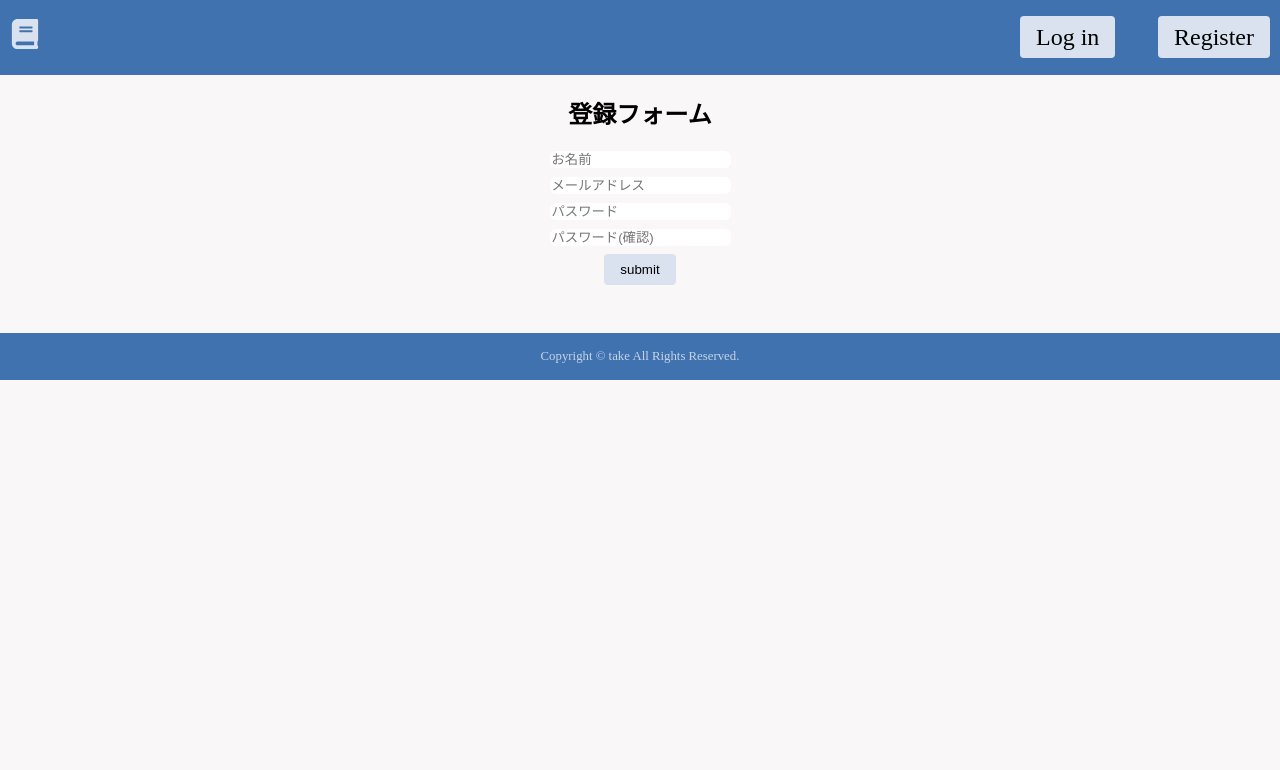
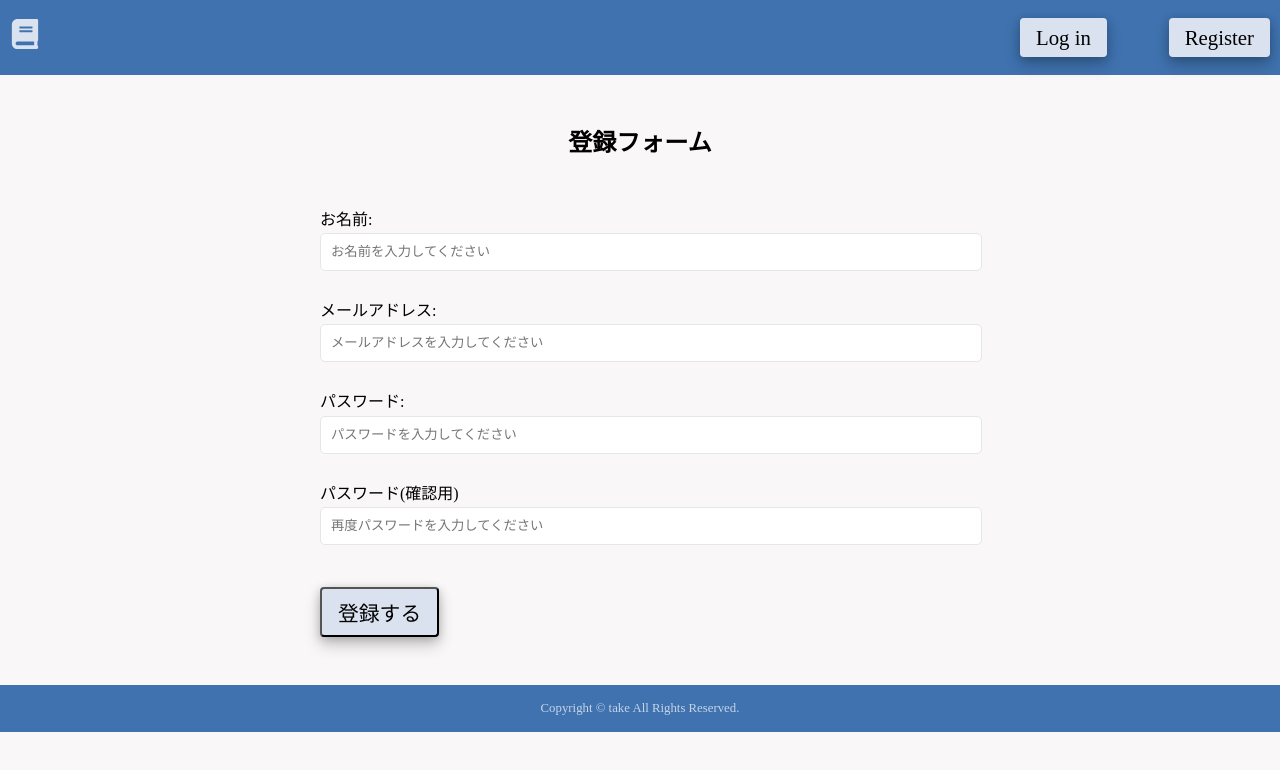
Before and after one commit to ttakeyaya/mern-project, a React (Create React App) app in the folder frontend/: page /register in a window 1280 px wide. Shown: the top 770 px of the page. Built offline with nearby package versions, Linux system fonts and the light colour scheme.

Commit message:
[frontend]フォームのスタイル微調整（boxshadow等の追加）

```diff
--- a/frontend/src/App.css
+++ b/frontend/src/App.css
@@ -40,15 +40,14 @@ body {
   color: rgb(219, 226, 239);
 }
 .btn {
-  border: none;
   background-color: #dbe2ef;
   padding: 0.5rem 1rem;
   border-radius: 4px;
   cursor: pointer;
+  font-size: 1.3rem;
+  box-shadow: 0 8px 16px 0 rgba(0, 0, 0, 0.2), 0 2px 10px 0 rgba(0, 0, 0, 0.19);
 }
-.btn:hover {
-  box-shadow: 0 0 6px 2px #ffba3b;
-}
+
 .btn:focus {
   box-shadow: none;
 }
@@ -132,22 +131,45 @@ body {
 }
 
 .form-container {
-  text-align: center;
-  margin-bottom: 3rem;
+  margin: 3rem 0;
 }
 
 .form-title {
   font-size: 1.5rem;
+  margin-bottom: 3rem;
+  text-align: center;
 }
+
 .form-group {
-  margin-top: 0.5rem;
+  max-width: 50%;
+  margin: 1rem auto;
 }
-.form-control {
-  border: none;
-  border-radius: 0.4rem;
+.form-group:last-child {
+  margin-top: 2rem;
 }
-.form-control:focus {
-  background-color: yellow;
+
+.form-group label {
+  display: block;
+  width: 40%;
+  text-align: left;
+  margin-bottom: 0.2rem;
+}
+.form-group input,
+.form-group textarea,
+.form-group select {
+  width: 100%;
+  padding: 10px;
+  border: 1px solid #e6e6e6;
+  border-radius: 5px;
+  margin-bottom: 10px;
+  font-family: inherit;
+  appearance: none;
+  -webkit-appearance: none;
+  -moz-appearance: none;
+}
+.form-group input:focus {
+  outline: 0;
+  box-shadow: 0 0 0 2px rgb(33, 150, 243, 0.4) inset;
 }
 
 .footer {
--- a/frontend/src/pages/Login.jsx
+++ b/frontend/src/pages/Login.jsx
@@ -18,13 +18,8 @@ function Login() {
 
   return (
     <>
-      <section className="heading">
-        <h1>
-          Login
-          <p>Please log in to get support</p>
-        </h1>
-      </section>
-      <section className="form">
+      <section className="form-container">
+        <h1>ログイン</h1>
         <form onSubmit={onSubmit}>
           <div className="form-group">
             <input
@@ -34,7 +29,7 @@ function Login() {
               value={email}
               name="email"
               onChange={onChange}
-              placeholder="enter your email"
+              placeholder="メールアドレス"
               required
             />
           </div>
@@ -46,12 +41,12 @@ function Login() {
               value={password}
               name="password"
               onChange={onChange}
-              placeholder="enter your password"
+              placeholder="パスワード"
               required
             />
           </div>
           <div className="form-group">
-            <button className="btn btn-block">submit</button>
+            <button className="btn btn-block">ログインする</button>
           </div>
         </form>
       </section>
--- a/frontend/src/pages/Register.jsx
+++ b/frontend/src/pages/Register.jsx
@@ -58,8 +58,9 @@ function Register() {
     <>
       <section className="form-container">
         <h1 className="form-title">登録フォーム</h1>
-        <form onSubmit={onSubmit}>
+        <form onSubmit={onSubmit} className="form">
           <div className="form-group">
+            <label htmlFor="お名前">お名前:</label>
             <input
               type="text"
               className="form-control"
@@ -67,11 +68,12 @@ function Register() {
               value={name}
               name="name"
               onChange={onChange}
-              placeholder="お名前"
+              placeholder="お名前を入力してください"
               required
             />
           </div>
           <div className="form-group">
+            <label htmlFor="email">メールアドレス:</label>
             <input
               type="email"
               className="form-control"
@@ -79,11 +81,12 @@ function Register() {
               value={email}
               name="email"
               onChange={onChange}
-              placeholder="メールアドレス"
+              placeholder="メールアドレスを入力してください"
               required
             />
           </div>
           <div className="form-group">
+            <label htmlFor="password">パスワード:</label>
             <input
               type="password"
               className="form-control"
@@ -91,11 +94,12 @@ function Register() {
               value={password}
               name="password"
               onChange={onChange}
-              placeholder="パスワード"
+              placeholder="パスワードを入力してください"
               required
             />
           </div>
           <div className="form-group">
+            <label htmlFor="password2">パスワード(確認用)</label>
             <input
               type="password"
               className="form-control"
@@ -103,12 +107,12 @@ function Register() {
               value={password2}
               name="password2"
               onChange={onChange}
-              placeholder="パスワード(確認)"
+              placeholder="再度パスワードを入力してください"
               required
             />
           </div>
           <div className="form-group">
-            <button className="btn btn-block">submit</button>
+            <button className="btn btn-block">登録する</button>
           </div>
         </form>
       </section>
```
